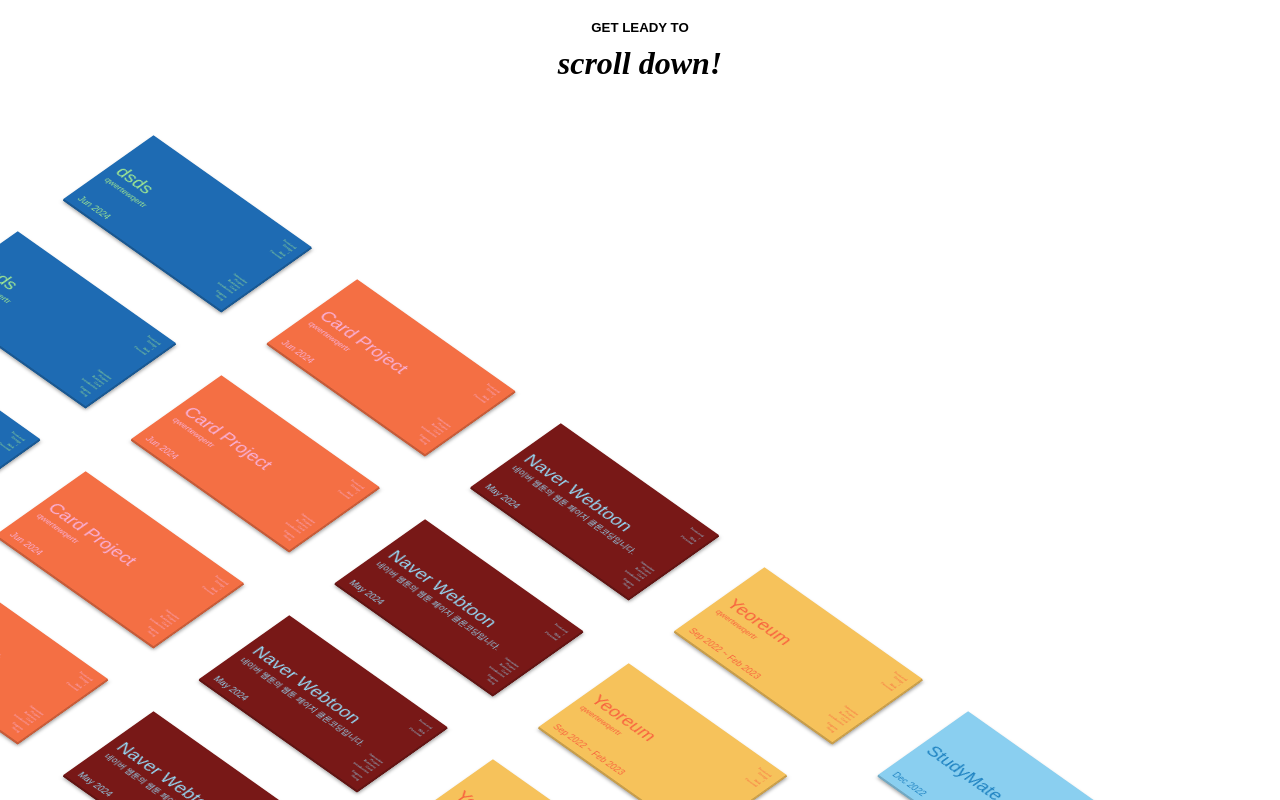
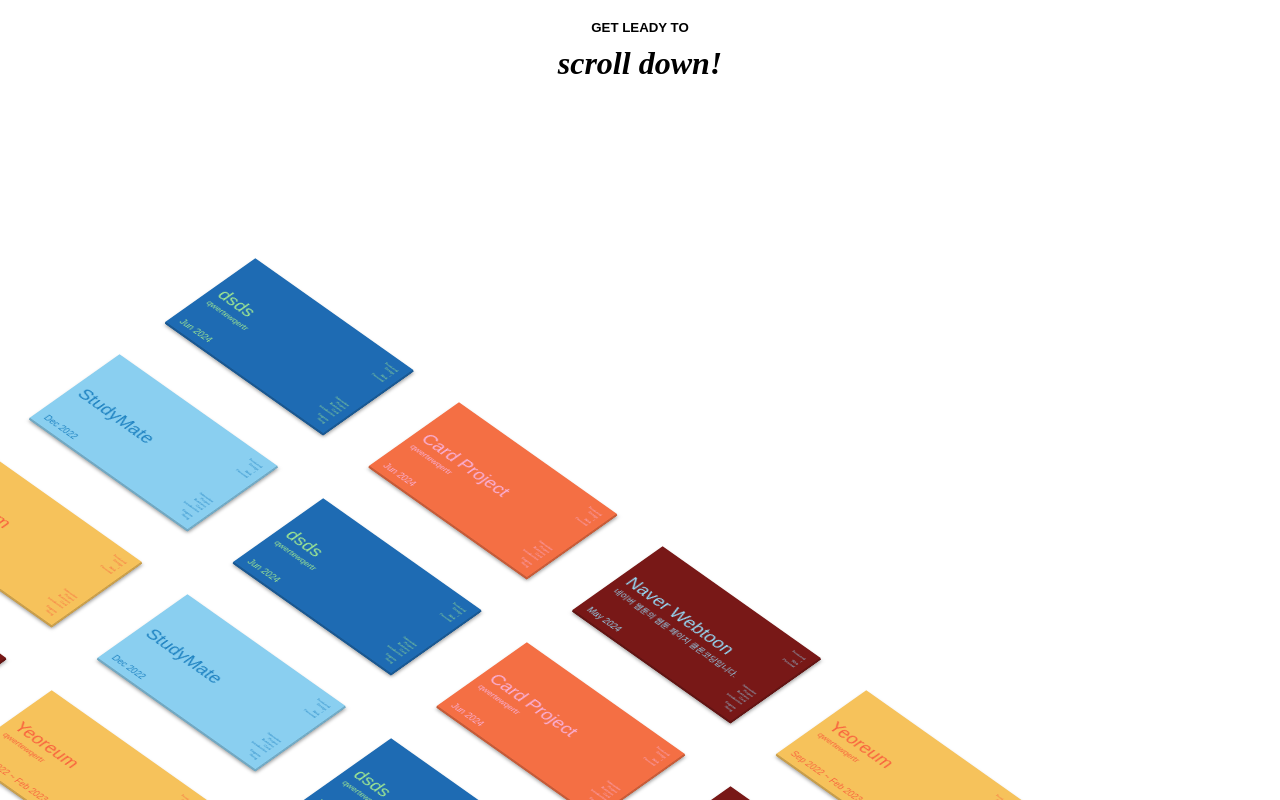
Before and after one commit to ujeans/Interactive_Cards, a React (Create React App) app: page / in a window 1280 px wide. Shown: the top 800 px of the page. Built offline with nearby package versions, Linux system fonts and the light colour scheme.

Commit message:
화면 크기가 커질때 이슈 변경

```diff
--- a/src/pages/MainCardScroll.js
+++ b/src/pages/MainCardScroll.js
@@ -102,14 +102,29 @@ const Main = styled.main`
   display: block;
   margin: auto;
   position: relative;
-  height: calc(var(--cardH, 8em) * 8 - 1.5em);
+  height: calc(var(--cardH, 8em) * 36 - 1.5em);
+
+  ${props => css`
+    @media screen and (min-width: 361px) {
+      height: calc(var(--cardH, 8em) * 8 - 1.5em);
+    }
+    @media screen and (min-width: 641px) {
+      height: calc(var(--cardH, 8em) * 12 - 1.5em);
+    }
+    @media screen and (min-width: 961px) {
+      height: calc(var(--cardH, 8em) * 9 - 1.5em);
+    }
+    @media screen and (min-width: 1400px) {
+      height: calc(var(--cardH, 8em) * 8 - 1.5em);
+    }
+  `}
 `;
 
 const Cards = styled.div`
   position: absolute;
   --scroll: 0;
   display: grid;
-  grid-template: repeat(8, var(--cardH, 8em)) / repeat(5, var(--cardW, 14em));
+  grid-template: repeat(36, var(--cardH, 8em)) / var(--cardW, 14em);
   grid-gap: 4em;
   top: 40%;
   left: 50%;
@@ -117,6 +132,33 @@ const Cards = styled.div`
     translateY(var(--scroll));
   transform-origin: 50% 0;
   transform-style: preserve-3d;
+
+  ${props => css`
+    @media screen and (min-width: 361px) {
+      grid-template: repeat(18, var(--cardH, 8em)) / repeat(
+          2,
+          var(--cardW, 14em)
+        );
+    }
+    @media screen and (min-width: 641px) {
+      grid-template: repeat(12, var(--cardH, 8em)) / repeat(
+          3,
+          var(--cardW, 14em)
+        );
+    }
+    @media screen and (min-width: 961px) {
+      grid-template: repeat(9, var(--cardH, 8em)) / repeat(
+          4,
+          var(--cardW, 14em)
+        );
+    }
+    @media screen and (min-width: 1400px) {
+      grid-template: repeat(8, var(--cardH, 8em)) / repeat(
+          5,
+          var(--cardW, 14em)
+        );
+    }
+  `}
 `;
 
 const Stack = styled.a`
--- a/src/pages/MainPage.js
+++ b/src/pages/MainPage.js
@@ -12,14 +12,21 @@ const MainPage = () => {
 
   useEffect(() => {
     const scrollGrid = () => {
-      const bodyHeight = document.body.offsetHeight;
-      const mainHeight = document.querySelector("main").offsetHeight;
+      const main = document.querySelector("main");
       const cardWrapper = cardWrapperRef.current;
 
-      if (cardWrapper) {
-        const transY =
-          (window.pageYOffset / (mainHeight - window.innerHeight)) * -100;
-        cardWrapper.style.setProperty("--scroll", `${transY}%`);
+      if (main && cardWrapper) {
+        const mainHeight = main.offsetHeight;
+        const windowHeight = window.innerHeight;
+        const scrollableHeight = mainHeight - windowHeight;
+        const scrollY = window.pageYOffset;
+
+        const transY = (scrollY / scrollableHeight) * -100;
+
+        // transY 값을 최대 -100%로 제한하여 모양 변경 방지
+        const clampedTransY = Math.max(transY, -100);
+
+        cardWrapper.style.setProperty("--scroll", `${clampedTransY}%`);
       }
     };
 
```
